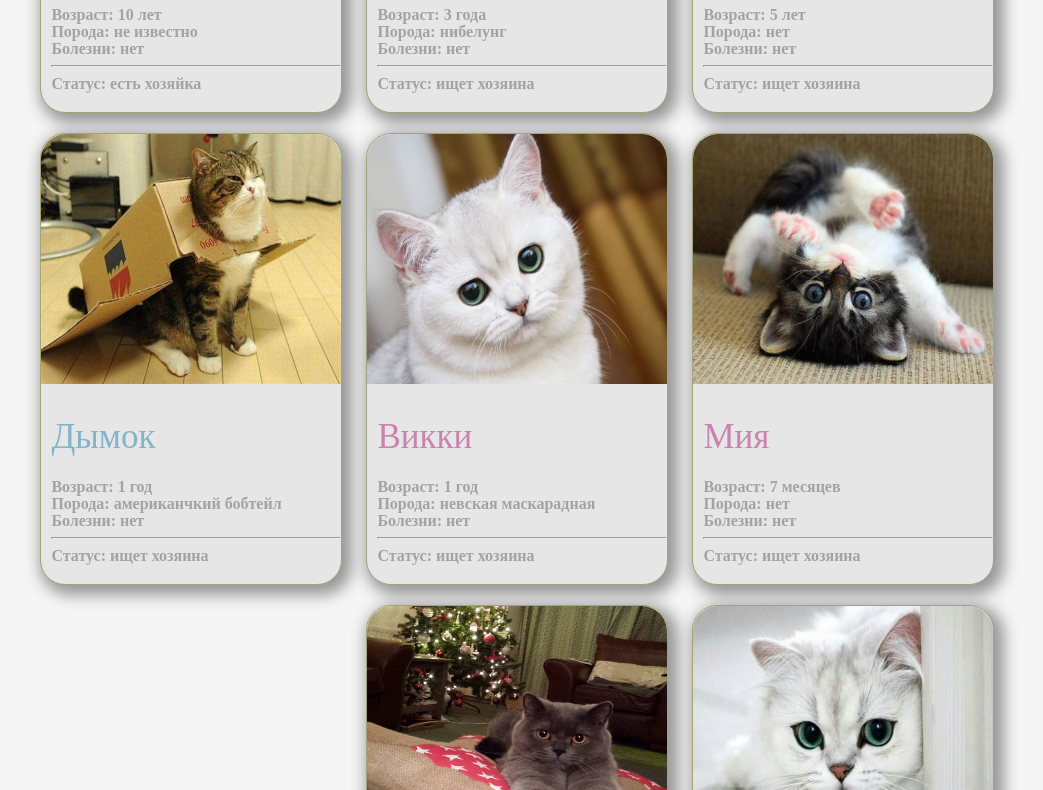
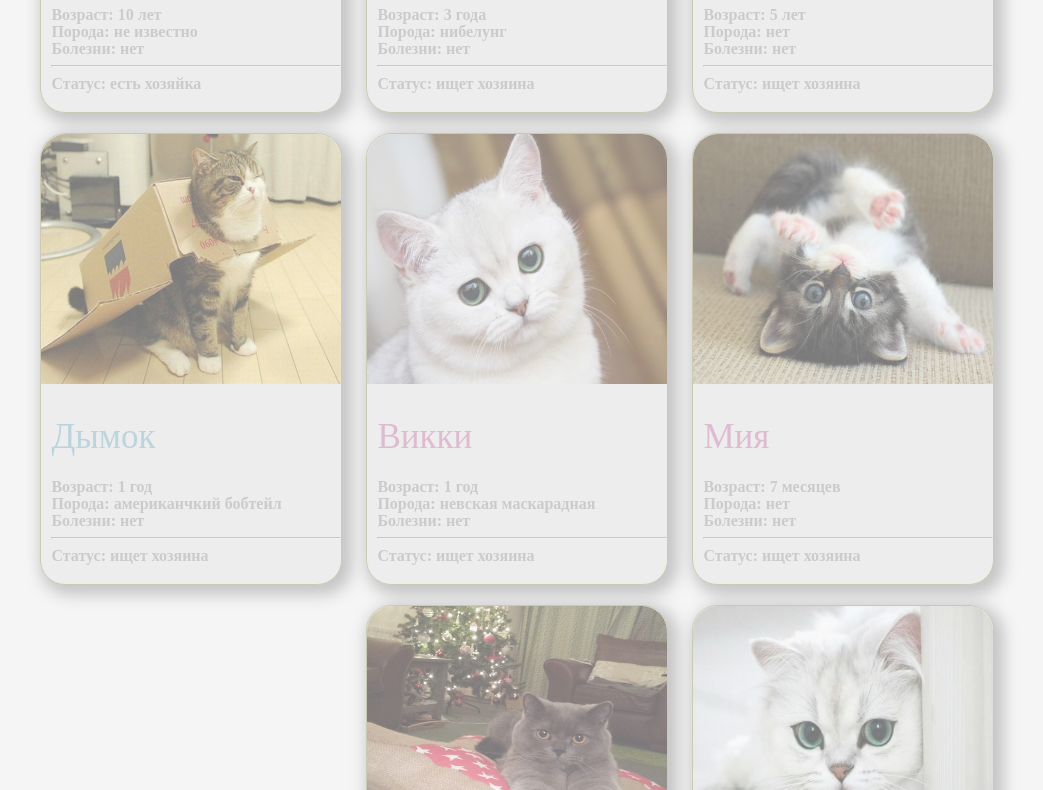
Before and after one commit to zarix908/markup-task-4, a website: page index.html in a window 1280 px wide. Shown: the part 439-1229 px from the top of the page, without its empty margins (104-1147 px from the left). Drawn offline with Linux system fonts and the light colour scheme; a web font is replaced by a local one.

```diff
--- a/index.css
+++ b/index.css
@@ -62,7 +62,7 @@
     padding: 1% 10% 0%;
 }
 
-.cardContainer:hover > .card
+.cardContainer > .card
 {
     opacity: .5;
 }
```
